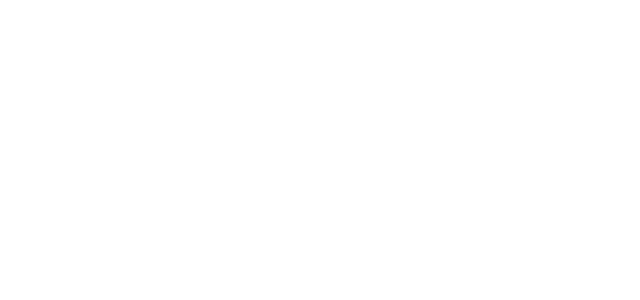
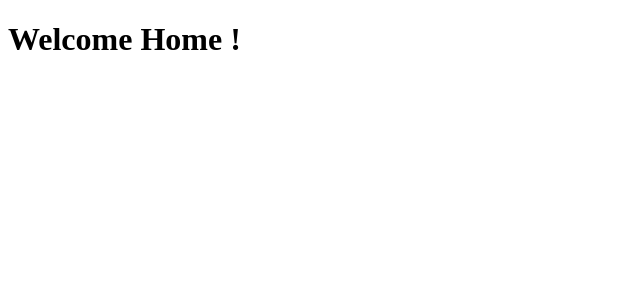
Before and after one commit to Vaezy/router, a React (Vite) app: page / in a window 1280 px wide. Shown: the top 300 px of the page, without its empty margins (0-640 px from the left). Built offline with nearby package versions, Linux system fonts and the light colour scheme.

Commit message:
feat(project): add router

```diff
--- a/package.json
+++ b/package.json
@@ -11,7 +11,8 @@
   },
   "dependencies": {
     "react": "^19.1.0",
-    "react-dom": "^19.1.0"
+    "react-dom": "^19.1.0",
+    "react-router": "^7.6.0"
   },
   "devDependencies": {
     "@eslint/js": "^9.25.0",
--- a/src/App.jsx
+++ b/src/App.jsx
@@ -1,3 +1,12 @@
-function App() {}
+import { Route, Routes } from "react-router";
+import Home from "./pages/Home";
+
+function App() {
+  return (
+    <Routes>
+      <Route path="/" element={<Home />} />
+    </Routes>
+  );
+}
 
 export default App;
--- a/src/main.jsx
+++ b/src/main.jsx
@@ -1,9 +1,12 @@
 import { StrictMode } from "react";
 import { createRoot } from "react-dom/client";
+import { BrowserRouter } from "react-router";
 import App from "./App.jsx";
 
 createRoot(document.getElementById("root")).render(
   <StrictMode>
-    <App />
+    <BrowserRouter>
+      <App />
+    </BrowserRouter>
   </StrictMode>
 );
--- /dev/null
+++ b/src/pages/Home.jsx
@@ -0,0 +1,9 @@
+function Home() {
+  return (
+    <div>
+      <h1>Welcome Home !</h1>
+    </div>
+  );
+}
+
+export default Home;
```
Also changed, not shown: 1 other file (tests, documents, lock files or other folders).
